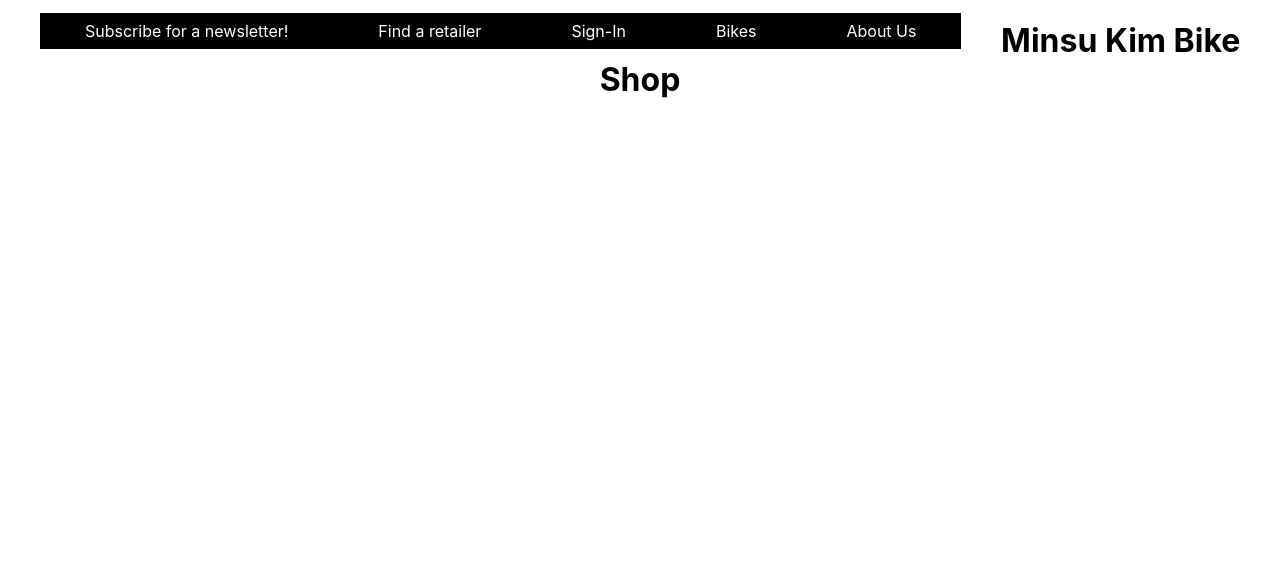
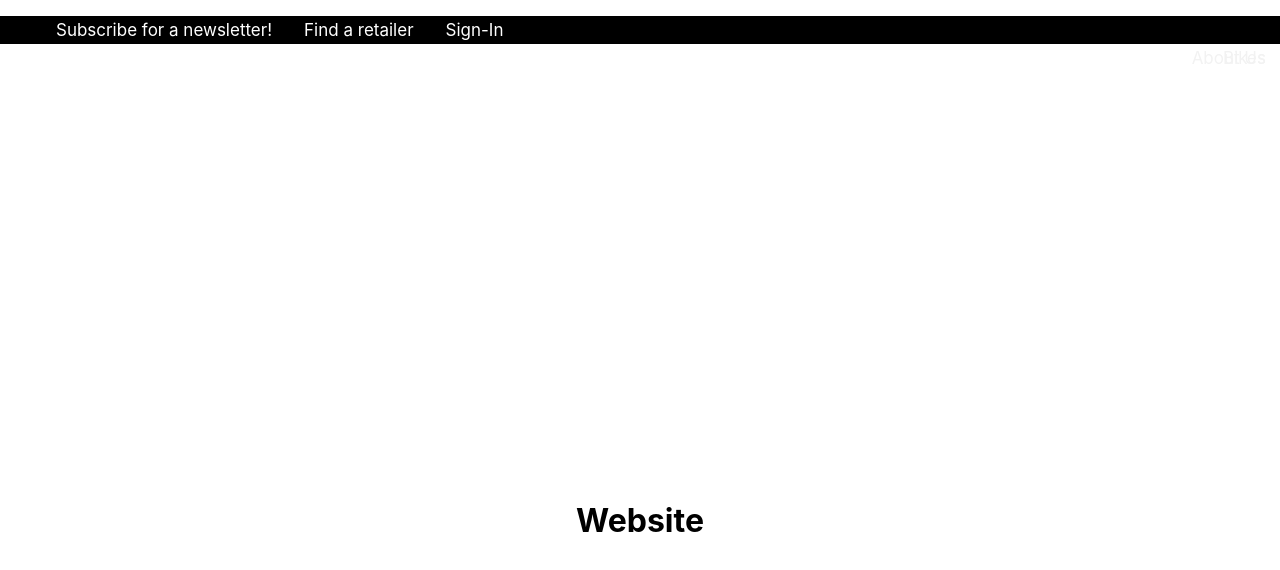
Before and after one commit to minsu3/Bike-Shop, a React (Create React App) app in the folder frontend/: page / in a window 1280 px wide. Shown: the top 570 px of the page. Built offline with nearby package versions, Linux system fonts and the light colour scheme.

Commit message:
touched on css

```diff
--- a/frontend/src/App.js
+++ b/frontend/src/App.js
@@ -1,41 +1,37 @@
 import React, {Component} from 'react';
 import Header from './component/Header';
 import route from './config/route';
-import { NavLink } from 'react-router-dom';
+import { Link } from 'react-router-dom';
 
 class App extends Component {
   render() {
     return (
       <div className="App">
-        <span>
-
         <ul>
           <li>
-            <NavLink to={'/newsletter'} className="firstNav" activeClassName="active">Subscribe for a newsletter!</NavLink>
+            <Link to={'/newsletter'} className="firstNav">Subscribe for a newsletter!</Link>
           </li>
           <li>
-            <NavLink to={'/findretailer'} className="firstNav" activeClassName="active">Find a retailer</NavLink>
+            <Link to={'/findretailer'} className="firstNav">Find a retailer</Link>
           </li>
           <li>
-            <NavLink to={'/userauth'} className="firstNav" activeClassName="active">Sign-In</NavLink>
+            <Link to={'/userauth'} className="firstNav">Sign-In</Link>
           </li>
         </ul>
         <ul>
           <li>
-              <NavLink to={"/bikes"} className="secondNav" activeClassName="active">Bikes</NavLink>
+            <Link to={"/bikes"} className="secondNav">Bikes</Link>
           </li>
           <li>
-              <NavLink to={"/about"} className="secondNav" activeClassName="active">About Us</NavLink>
+            <Link to={"/about"} className="secondNav">About Us</Link>
           </li>
         </ul>
-        </span>
-        <div id="header">
         <span>
           <Header />
         </span>
       </div>
 
-      </div>
+
     );
   }
 }
--- a/frontend/src/component/Header.js
+++ b/frontend/src/component/Header.js
@@ -3,7 +3,7 @@ import React from 'react';
 function Header() {
     return (
         <header>
-            <h1>Minsu Kim Bike Shop</h1>
+            <h1>Website</h1>
         </header>
     )
 }
--- a/frontend/src/index.css
+++ b/frontend/src/index.css
@@ -14,34 +14,41 @@ code {
 
 ul {
   list-style-type: none;
-}
-li {
-  float: left;
+  overflow: hidden;
+  background-color: black;
+  position: fixed;
+  top: 0;
+  width: 100%;
+  line-break: auto;
 }
 .firstNav {
-  padding: 8px;
-  width: 100%;
-  background-color: black;
-  margin-right: auto;
-  margin-left: auto;
-  padding-left: 45px;
-  padding-right: 45px;
+  float: left;
+  display: block;
   color: white;
+  text-align: center;
+  padding: 4px 16px;
   text-decoration: none;
-  line-break: normal;
+  font-size: 17px;
+  right: 0px;
 }
+
 .secondNav {
-  padding: 8px;
-  width: 100%;
-  background-color: black;
-  margin-right: auto;
-  margin-left: auto;
-  padding-left: 45px;
-  padding-right: 45px;
-  color: white;
+  float: left;
+  display: block;
+  color: #f2f2f2;
+  text-align: center;
+  padding: 4px;
   text-decoration: none;
-  line-break: normal;
+  font-size: 17px;
+  right: 10px;
+  /* width: 100%;
+  background-color: gray;
+  color: black;
+  text-decoration: none; */
+  position: fixed;
+  top: 44px;
 }
 header {
   text-align: center;
+  line-height: 1000px;
 }
```
Also changed, not shown: frontend/src/component/findRetailer.js (line endings or trailing spaces). Lines whose indentation alone changed are shown as unchanged.
